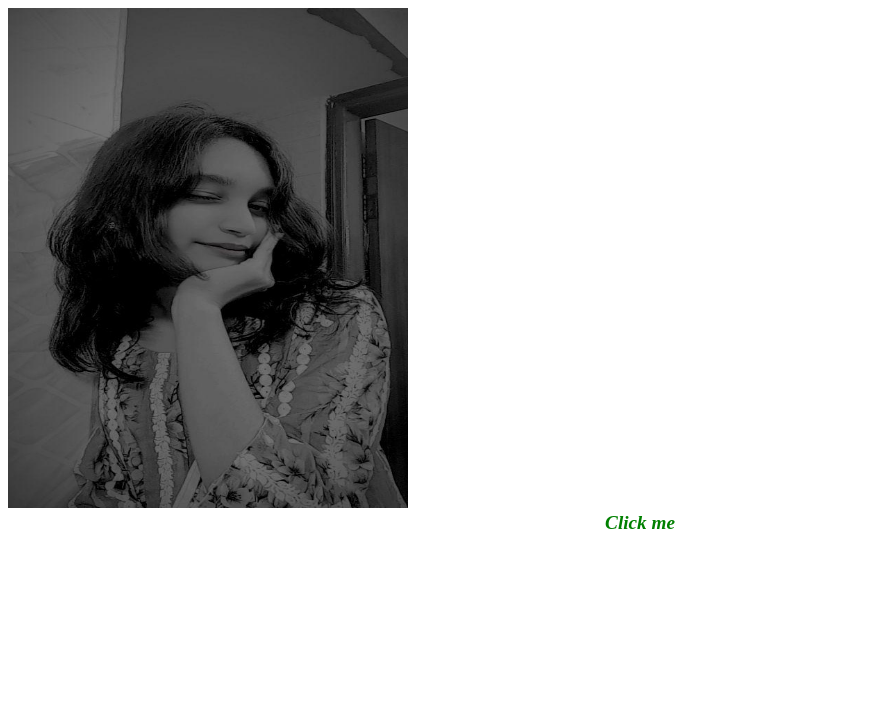
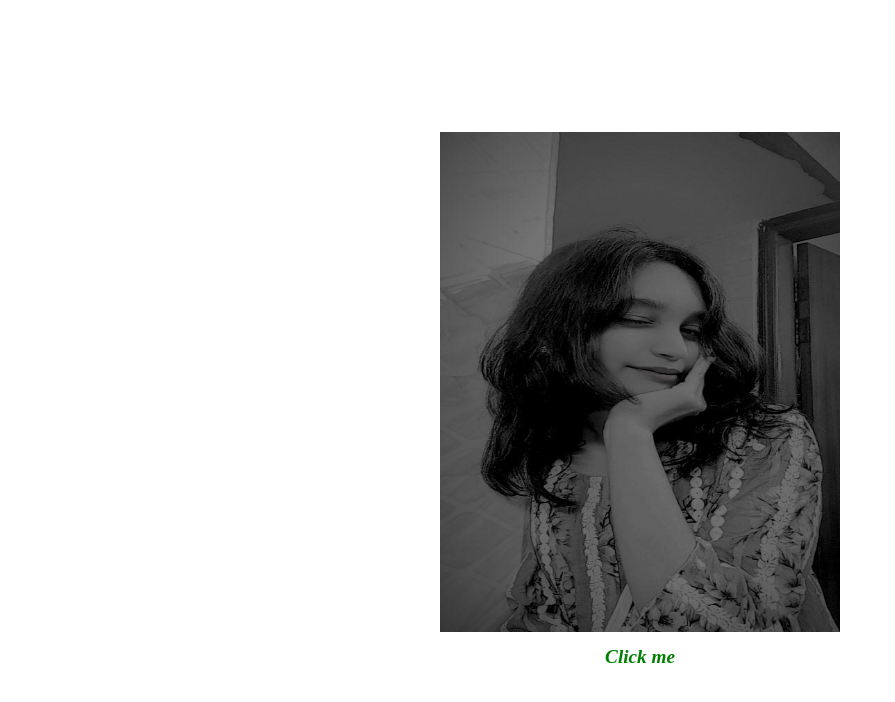
Before and after one commit to zabirsadat2-oss/...., a plain HTML site: page index.html in a window 1280 px wide. Shown: the whole page, without its empty margins (0-895 px from the left). Drawn offline with Linux system fonts and the light colour scheme.

Commit message:
Update index.html

```diff
--- a/index.html
+++ b/index.html
@@ -1,13 +1,27 @@
 <!DOCTYPE html>
 <html>
  <head>
-  <tittle></tittle>
+  <title>My Page</title>
+  <style>
+    body {
+      display: flex;
+      flex-direction: column;
+      justify-content: center;
+      align-items: center;
+      min-height: 100vh;
+      margin: 0;
+    }
+  </style>
  </head>
-   <body>
+ <body>
 
-    <a href="https://zabirsadat2-oss.github.io/idk/" target="_blank" style="text-align: center;"><img src="image.png" width="400" height="500"><br>
-    </a>
-    <div style="text-align: center; font-size: larger; color: green;"><b><i>Click me </i></b></div>
+  <a href="https://zabirsadat2-oss.github.io/idk/" target="_blank">
+    <img src="image.png" width="400" height="500">
+  </a>
 
-   </body>
+  <div style="font-size: larger; color: green; margin-top: 10px;">
+    <b><i>Click me</i></b>
+  </div>
+
+ </body>
 </html>
```
